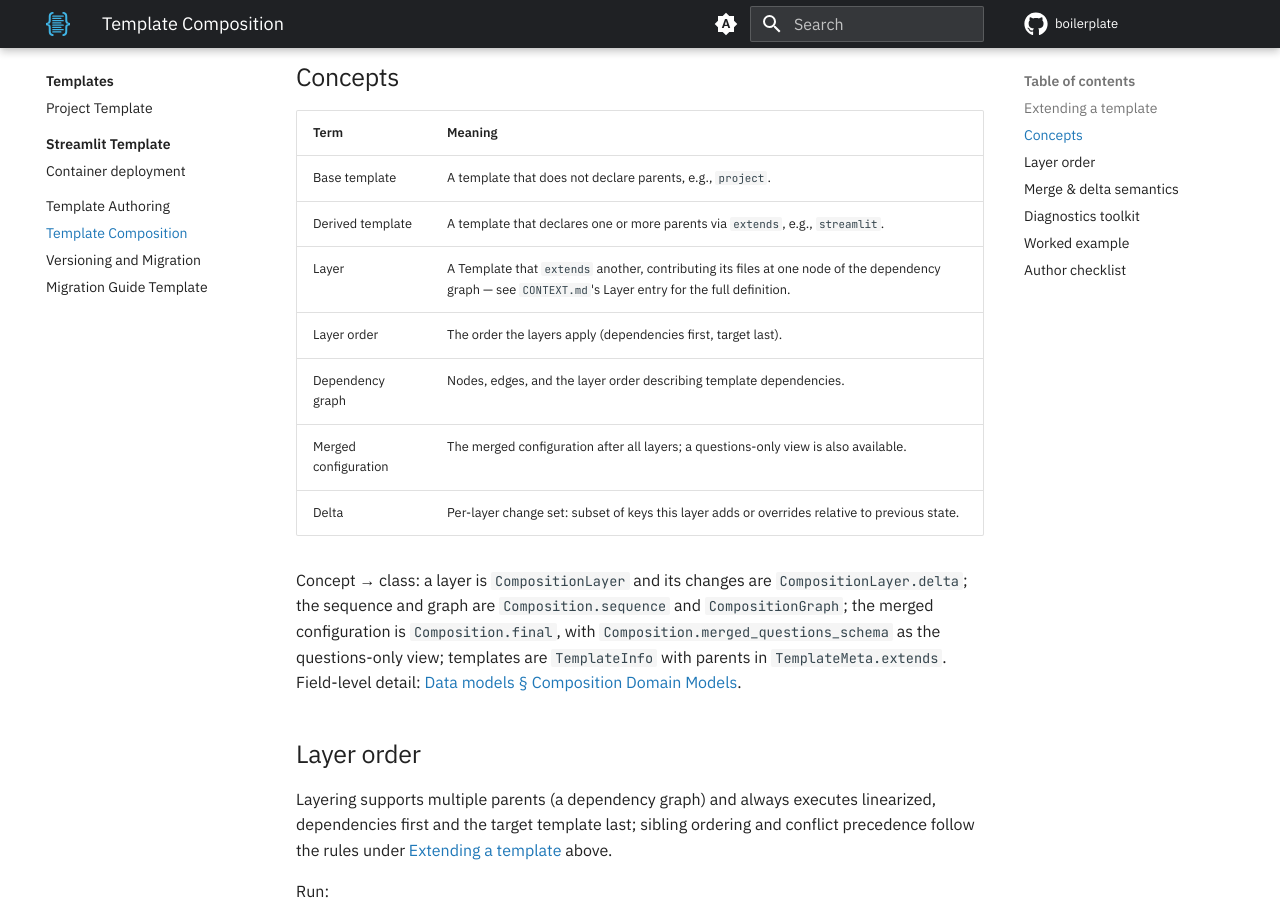
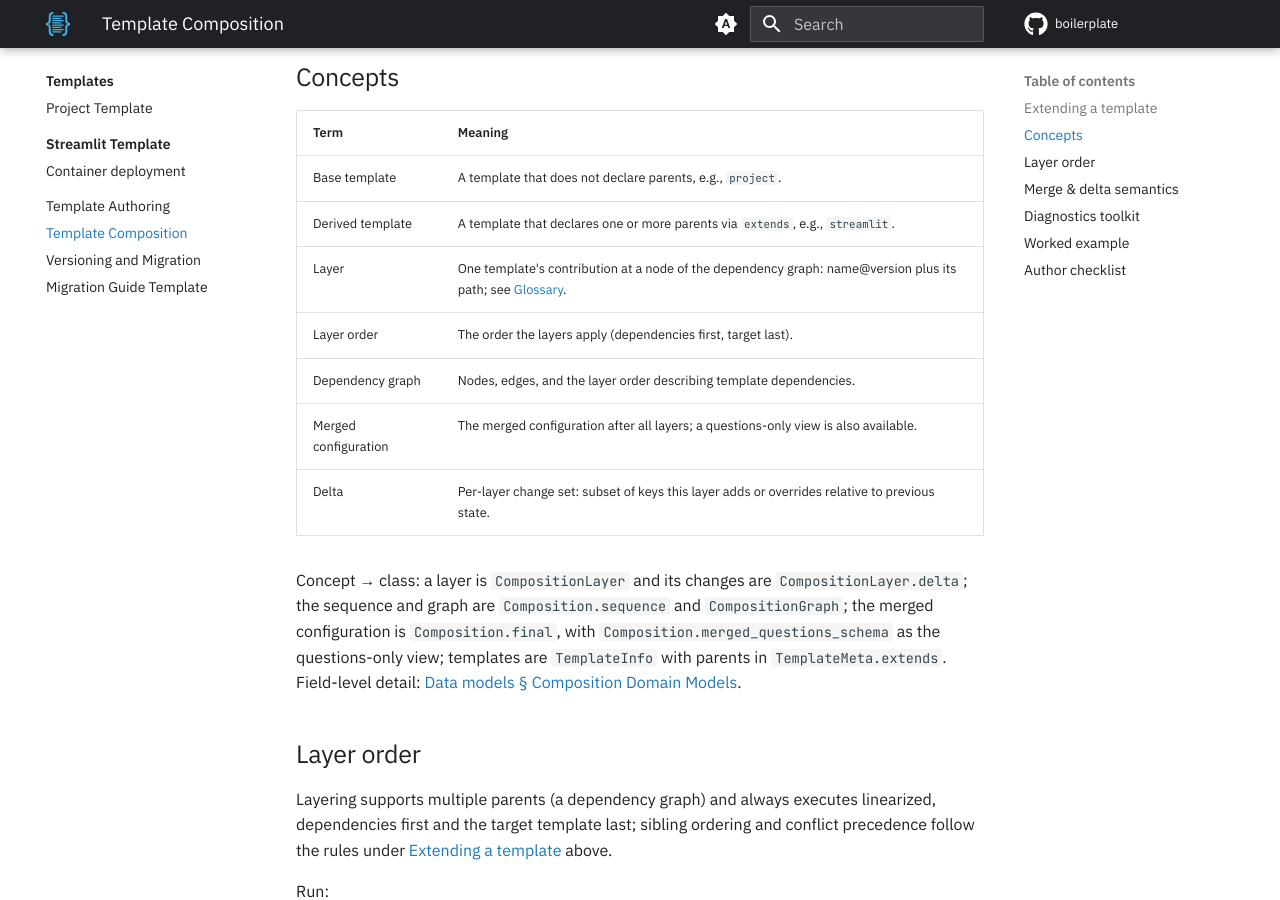
Before and after one commit to TheRealBillSiegler/boilerplate, an MkDocs documentation site: the page built from docs/templates-hub/composition.md, in a window 1280 px wide and 900 px high, scrolled down 1012 px. Built offline with MkDocs 1.6.1 and Material for MkDocs 9.7.7, drawn with Linux system fonts in a browser that asks for light colours; comment, search, counter and statistics services are not loaded; the version menu is left out.

Commit message:
docs: define Layer as any composed node, not just an extender
The Layer row said a layer is a Template that extends another, but
CompositionLayer models every node the same way, base template
included, and the graph command's own output table lists a
non-extending base as a layer. Define Layer as a rendered node in the
composition graph, with extends called out only for derived layers.

Co-Authored-By: Claude Opus 5.5 <noreply@anthropic.com>

```diff
--- a/docs/templates-hub/composition.md
+++ b/docs/templates-hub/composition.md
@@ -33,7 +33,7 @@ Rules:
 |------|---------|
 | Base template | A template that does not declare parents, e.g., `project`. |
 | Derived template | A template that declares one or more parents via `extends`, e.g., `streamlit`. |
-| Layer | A Template that `extends` another, contributing its files at one node of the dependency graph — see `CONTEXT.md`'s Layer entry for the full definition. |
+| Layer | One template's contribution at a node of the dependency graph: name@version plus its path; see [Glossary](../design/01-overview.md#glossary). |
 | Layer order | The order the layers apply (dependencies first, target last). |
 | Dependency graph | Nodes, edges, and the layer order describing template dependencies. |
 | Merged configuration | The merged configuration after all layers; a questions-only view is also available. |
```
Also changed, not shown: CONTEXT.md (+1 -1 lines).
